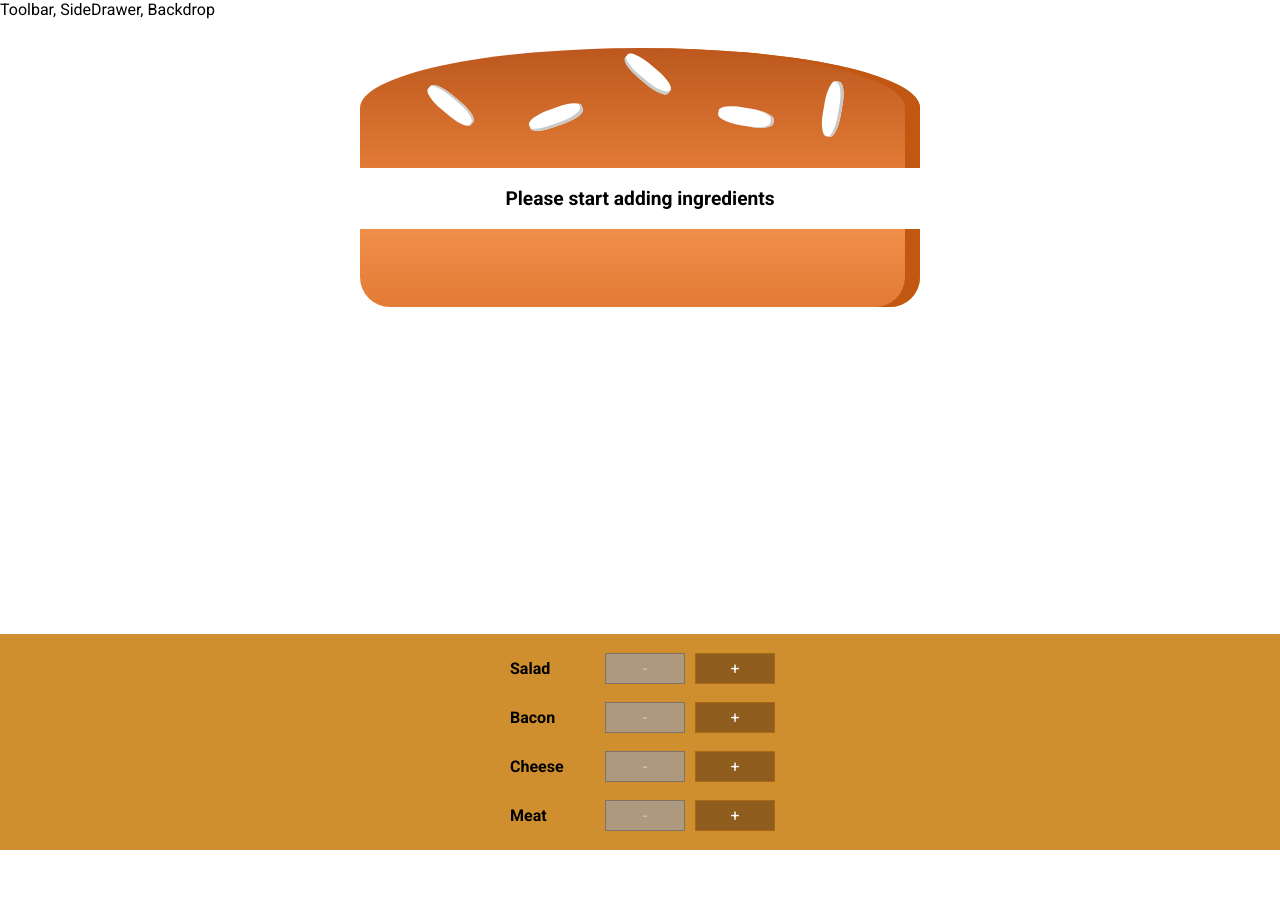
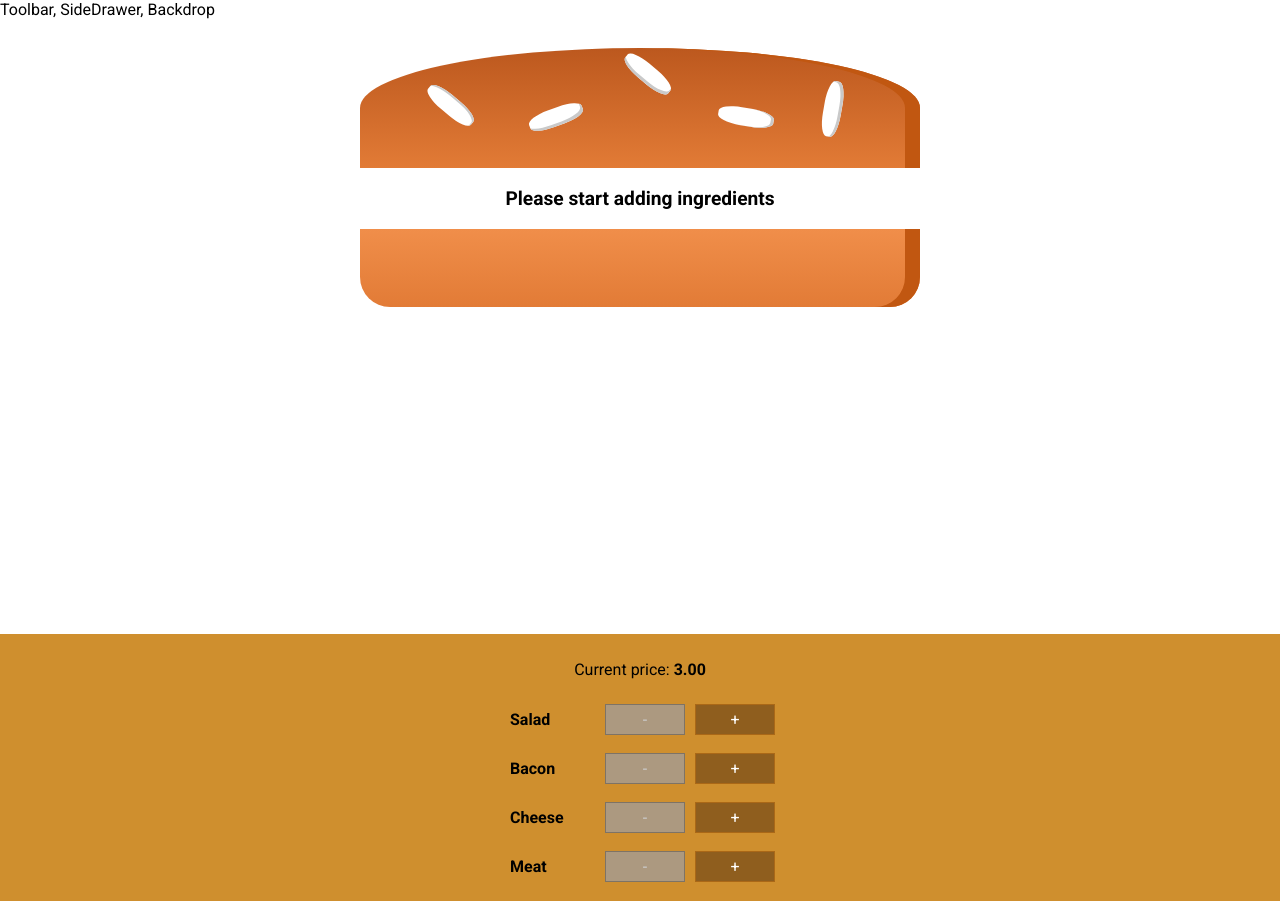
Before and after one commit to xsorter/react-burger, a React (Create React App) app: page / in a window 1280 px wide. Before the commit the page ends 850 px from the top, so only its background shows below. Built offline with nearby package versions, Linux system fonts and the light colour scheme.

Commit message:
displaying price

```diff
--- a/src/components/Burger/BuildControls/BuildControls.js
+++ b/src/components/Burger/BuildControls/BuildControls.js
@@ -12,6 +12,9 @@ const controls = [
 const buildControls = (props) => {
   return (
     <div className="BuildControls">
+      <p>
+        Current price: <b>{props.price.toFixed(2)}</b>
+      </p>
       {controls.map((el) => (
         <BuildControl
           added={() => props.ingredientAdded(el.type)}
--- a/src/containers/BurgerBuilder/BurgerBuilder.js
+++ b/src/containers/BurgerBuilder/BurgerBuilder.js
@@ -67,6 +67,7 @@ class BurgerBuilder extends Component {
           ingredientAdded={this.addIngredientHandler}
           ingredientRemoved={this.removeIngredientHandler}
           disabled={disabledInfo}
+          price={this.state.totalPrice}
         />
       </React.Fragment>
     );
```
